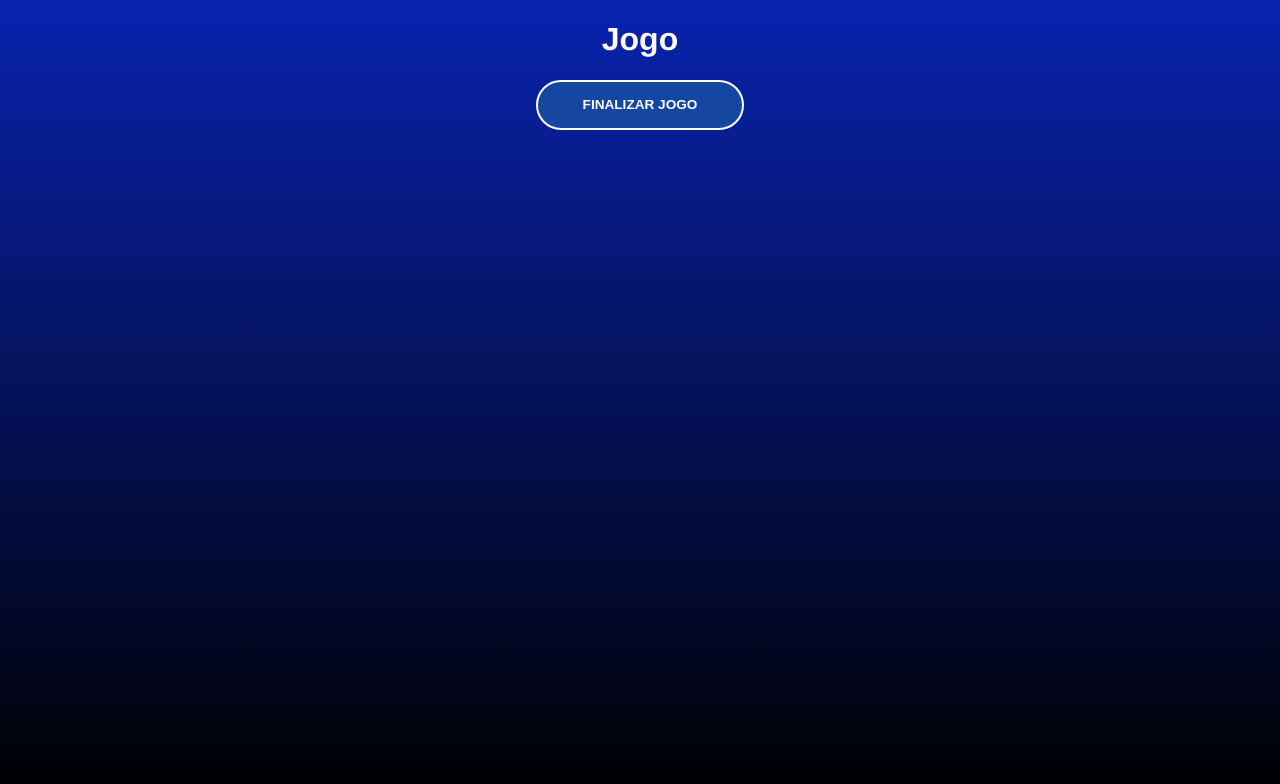
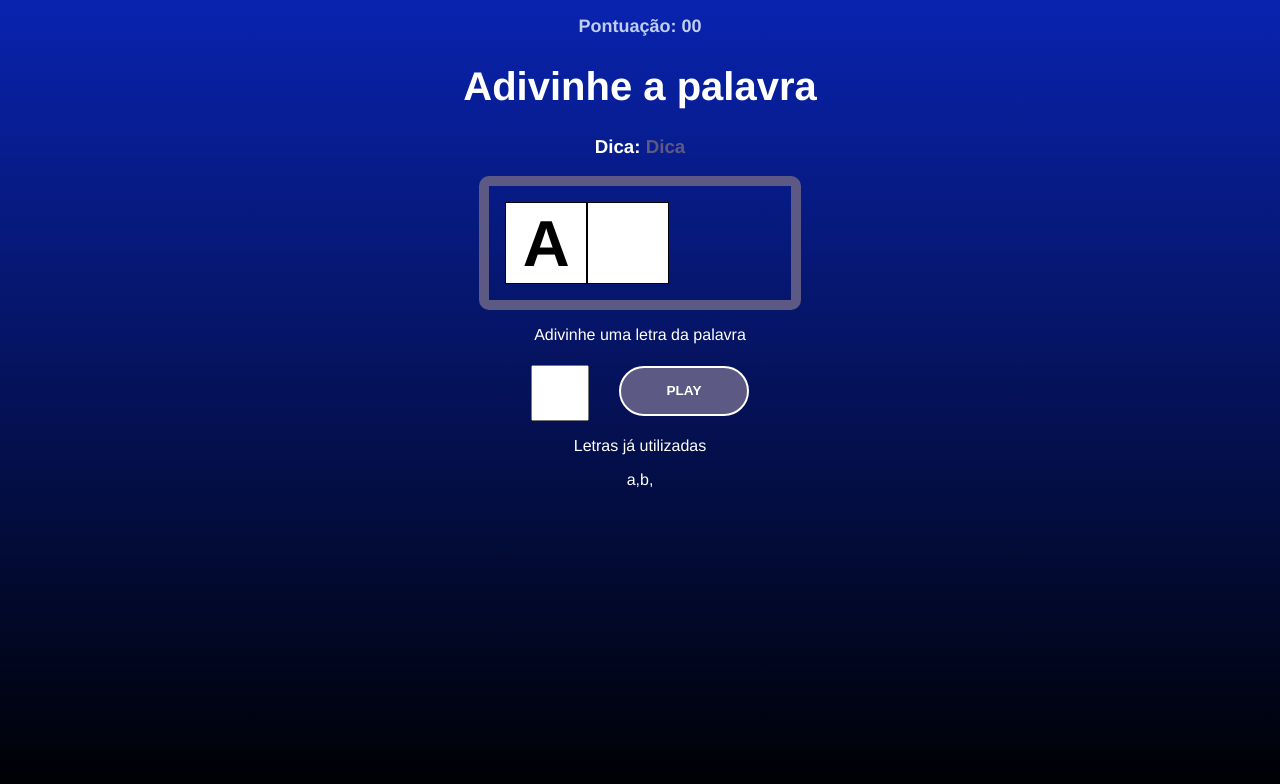
Before and after one commit to LeoMedeirosss/Project-SecretWord, a React (Create React App) app: page / in a window 1280 px wide. Both pictures are taken after a click on the button "COMEÇAR O JOGO". Shown: the top 784 px of the page. Built offline with nearby package versions, Linux system fonts and the light colour scheme.

Commit message:
gaming page style

```diff
--- a/src/components/Game.css
+++ b/src/components/Game.css
@@ -0,0 +1,56 @@
+.game h1{
+    font-size: 2.5em;
+    font-weight: bold;
+}
+
+.points span{
+    color: #bfcef1;
+    font-weight: bold;
+    font-size: 18px;
+}
+
+.tip span{
+    color: #5c5a84;
+}
+
+.wordConteiner{
+    margin: 1.0em;
+    padding: 1.0em;
+    border: 10px solid #5c5a84;
+    border-radius: 10px;
+    display: flex;
+}
+
+.letter, .whiteSquare{
+    font-size: 65px;
+    line-height: 1.25;
+    border: 1.5px solid #000000;
+    height: 80px;
+    width:80px;
+    text-transform: uppercase;
+    color: #000000;
+    background-color: white;
+}
+
+.letter{
+    font-weight: bold;
+}
+
+.letterConteiner p{
+    margin-bottom: 1.0em;
+}
+
+.letterConteiner form{
+    display: flex;
+    align-items: center;
+    justify-content: center;
+}
+
+.letterConteiner input{
+    height: 50px;
+    width: 50px;
+    font-size: 50px;
+    text-align: center;
+    margin-right: 0.6em;
+    margin-top: 5px;
+}
--- a/src/components/Game.jsx
+++ b/src/components/Game.jsx
@@ -2,9 +2,31 @@ import './Game.css'
 
 const Game = ({verifyLetter}) => {
   return (
-    <div>
-      <h1>Jogo</h1>
-      <button onClick={verifyLetter}>Finalizar Jogo</button>
+    <div className='game'>
+      <p className='points'>
+        <span>Pontuação: 00</span>
+      </p>
+      <h1>Adivinhe a palavra</h1>
+      <h3 className='tip'>Dica: <span>Dica</span></h3>
+
+      <div className='wordConteiner'>
+        <span className='letter'>a</span>
+        <span className='whiteSquare'></span>
+      </div>
+
+      <div className='letterConteiner'>
+        <p>Adivinhe uma letra da palavra</p>
+        <form>
+          <input type="text" name='letter' maxLength="1" required/>
+          <button className='botao'>Play</button>
+        </form>
+      </div>
+
+      <div className='wrongLettersConteiner'>
+        <p>Letras já utilizadas</p>
+        <span>a,</span>
+        <span>b,</span>
+      </div>
     </div>
   )
 }
--- a/src/index.css
+++ b/src/index.css
@@ -12,7 +12,7 @@ body{
 }
 
 button{
-    background: #1546a0 ;
+    background: #5c5a84 ;
     color: white;
     padding: 0 45px;
     border: 2px solid white;
@@ -22,4 +22,9 @@ button{
     font-weight: bold;
     font-size: 0.85em;
     cursor: pointer;
+    transition: 0.5s;
 }
+
+button:hover{
+    transform: scale(1.1);
+}
```
